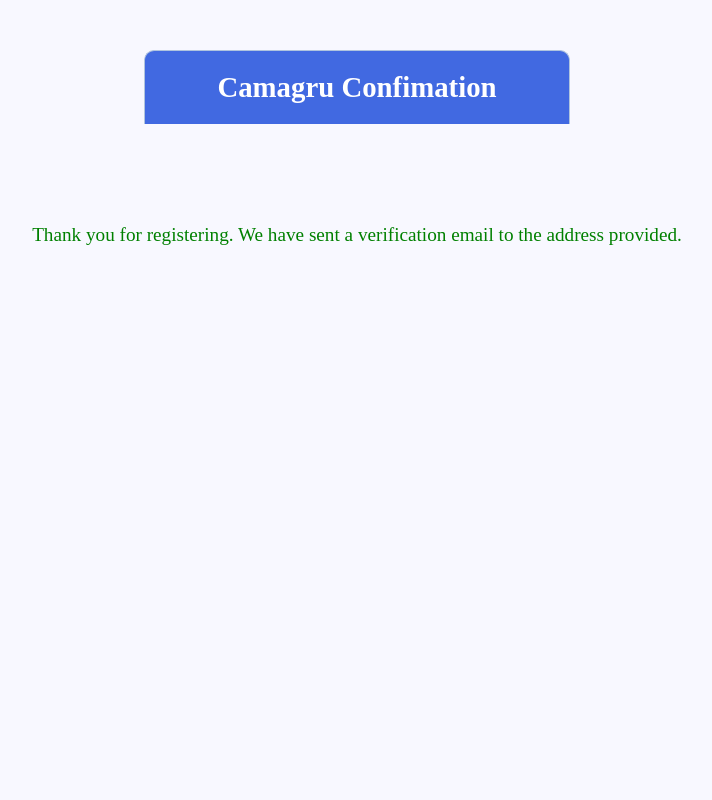
After one commit to uisrael16/Camagru, a PHP site: page /thankyou.php in a window 1280 px wide. The commit adds this page. Shown: the whole page, without its empty margins (283-995 px from the left). Run offline with PHP 8.4, Linux system fonts and the light colour scheme.

Commit message:
Add files via upload

```diff
--- a/connect.php
+++ b/connect.php
@@ -15,5 +15,4 @@ catch(PDOException $e)
 {
     echo "Connection failed: " . $e->getMessage();
 }
-
 ?>
--- /dev/null
+++ b/thankyou.php
@@ -0,0 +1,15 @@
+<html>
+    <head>
+        <title>Camagru | Register</title>
+        <link rel="stylesheet" type="text/css" href="style.css">
+    </head>
+    <body>
+        <div class="header">
+        <h2>Camagru Confimation</h2>
+        </div>
+     <div class="input-group" style="margin-top: 100px;">
+        <center><p style='color: green'>Thank you for registering. We have sent a verification email to the address provided.</p></center>
+    </div>
+
+    </body>
+</html>
```
Also changed, not shown: register.php (+10 -2 lines), server.php (+12 -11 lines).
